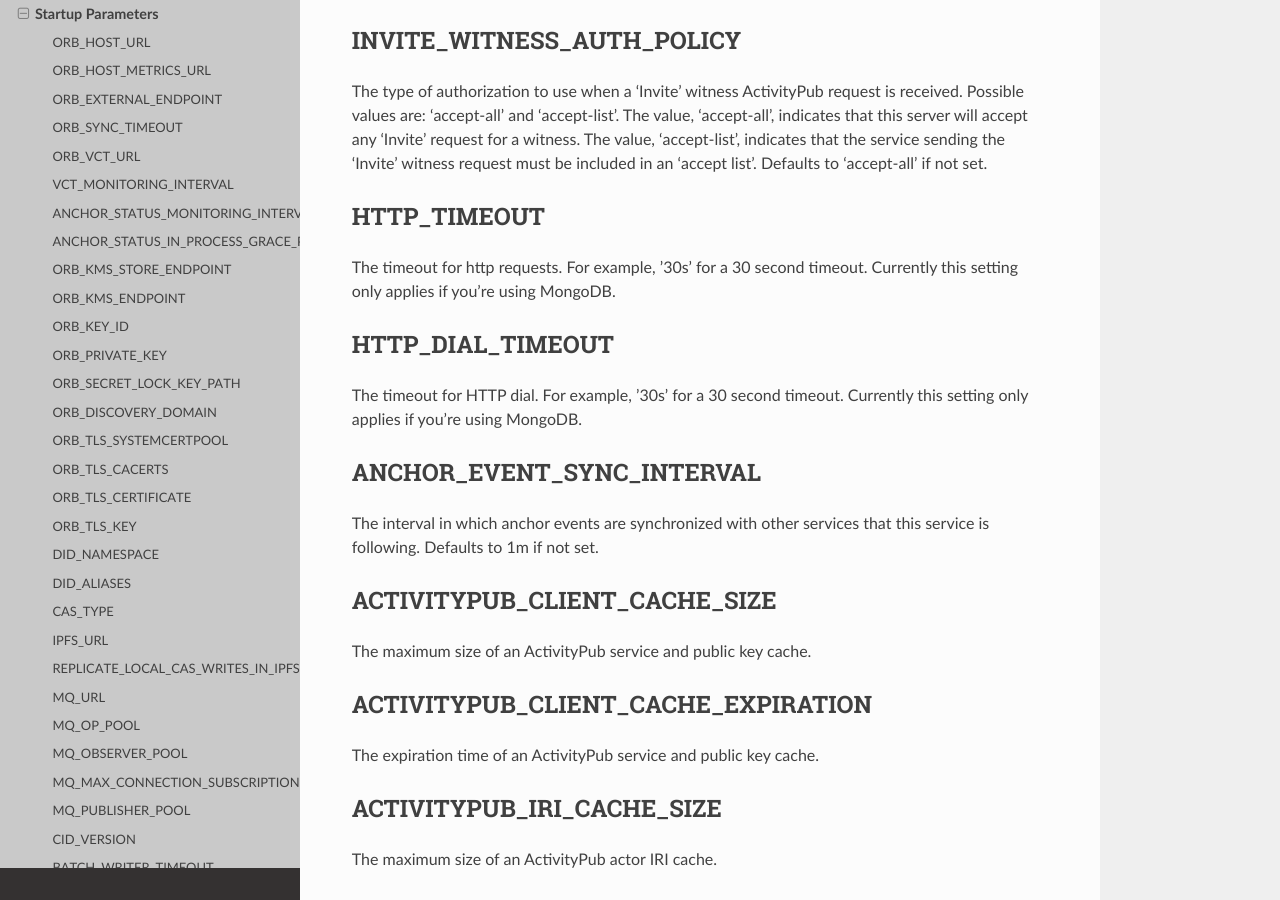
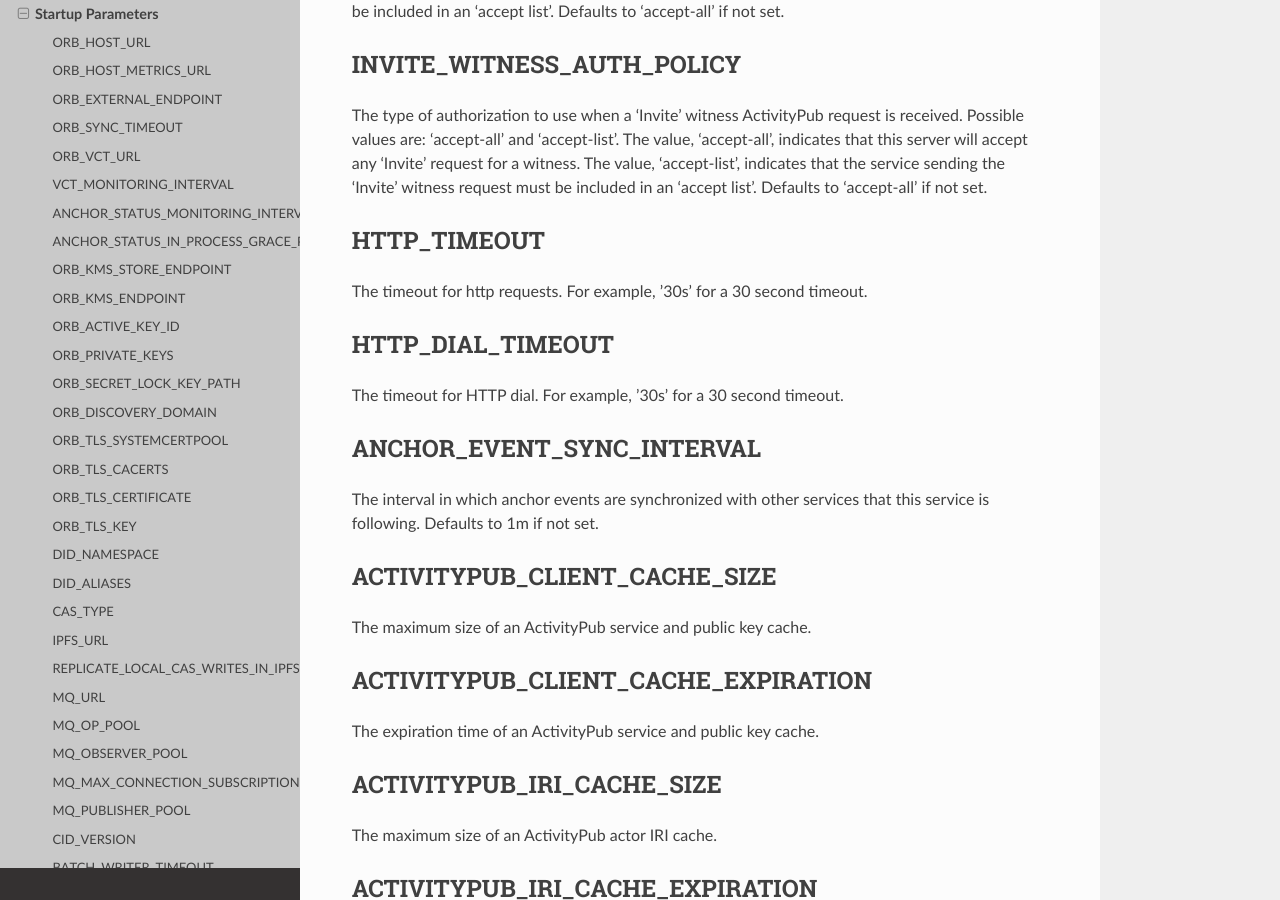
Before and after one commit to trustbloc/docs, a Sphinx documentation site: the page built from docs/source/orb/parameters.md, in a window 1280 px wide and 900 px high, scrolled down 8541 px. Built offline with Sphinx 7.4.7 and the Read the Docs theme 2.0.0, drawn with Linux system fonts in a browser that asks for light colours; some of the changed text lies outside the part shown.

Commit message:
fix: orb parameters doc
Signed-off-by: Firas Qutishat <firas.qutishat@securekey.com>

```diff
--- a/docs/source/orb/parameters.md
+++ b/docs/source/orb/parameters.md
@@ -41,13 +41,13 @@ KMS storage URL.
 
 Remote KMS URL.
 
-## ORB_KEY_ID
+## ORB_ACTIVE_KEY_ID
 
-Key ID (ED25519Type).
+Active Key ID (ED25519Type).
 
-## ORB_PRIVATE_KEY
+## ORB_PRIVATE_KEYS
 
-Private Key base64 (ED25519Type).
+Private Keys base64 (ED25519Type). For example,  key1=privatekeyBase64Value,key2=privatekeyBase64Value
 
 ## ORB_SECRET_LOCK_KEY_PATH
 
@@ -307,11 +307,11 @@ The type of authorization to use when a 'Invite' witness ActivityPub request is
 
 ## HTTP_TIMEOUT
 
-The timeout for http requests. For example, '30s' for a 30 second timeout. Currently this setting only applies if you're using MongoDB.
+The timeout for http requests. For example, '30s' for a 30 second timeout.
 
 ## HTTP_DIAL_TIMEOUT
 
-The timeout for HTTP dial. For example, '30s' for a 30 second timeout. Currently this setting only applies if you're using MongoDB.
+The timeout for HTTP dial. For example, '30s' for a 30 second timeout.
 
 ## ANCHOR_EVENT_SYNC_INTERVAL
 
```
